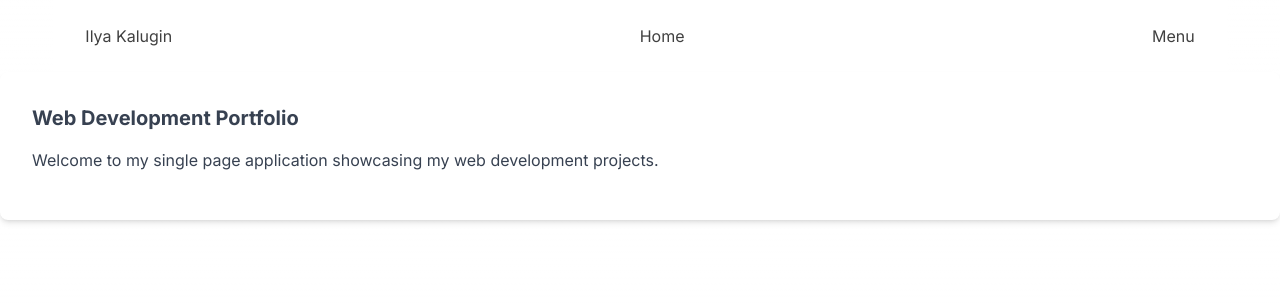
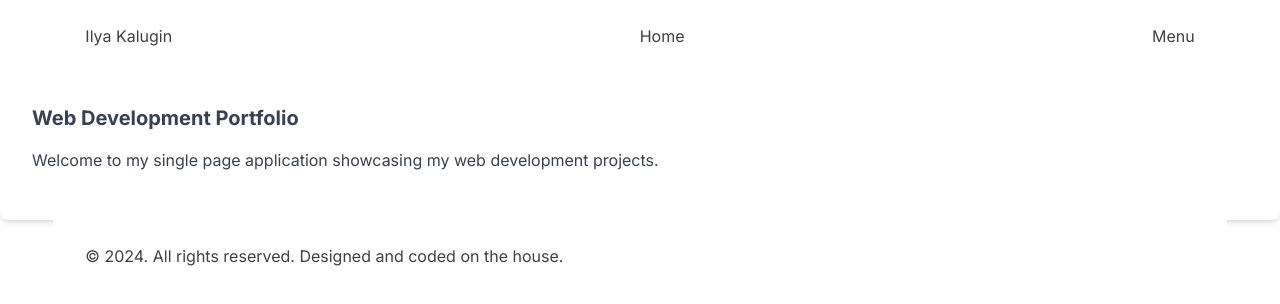
Before and after one commit to devthisnow/my-website, a Next.js app: page /about in a window 1280 px wide. Shown: the top 304 px of the page. Built offline with nearby package versions, Linux system fonts and the light colour scheme.

Commit message:
Content updating phase 2: Image optimization

```diff
--- /dev/null
+++ b/app/components/top-menu-n-footer.js
@@ -0,0 +1,20 @@
+import Link from 'next/link'
+
+export function TopMenu(props) {
+    return (
+        <nav className="flex justify-between w-11/12 m-auto items-center bg-white text-white p-4">
+            <button className="px-4 py-2 rounded-md text-neutral-700 hover:bg-gray-300 focus:outline-none"><Link href="/about">Ilya Kalugin</Link></button>
+            <button className="px-4 py-2 rounded-md text-neutral-700 hover:bg-gray-300 focus:outline-none"><Link href="/">Home</Link></button>
+            <button className="px-4 py-2 rounded-md text-neutral-700 hover:bg-gray-300 focus:outline-none"><Link href="/about">Menu</Link></button>
+        </nav>
+    );
+};
+
+
+export function Footer(props) {
+    return (
+        <div className="flex justify-between w-11/12 m-auto items-center bg-white text-white p-4">
+            <p className="px-4 py-2 rounded-md text-neutral-700 hover:bg-gray-300 focus:outline-none">© 2024. All rights reserved. Designed and coded on the house.</p>
+        </div>
+    );
+};
--- a/app/layout.js
+++ b/app/layout.js
@@ -1,5 +1,5 @@
 import { Inter } from "next/font/google";
-import Link from 'next/link'
+import { TopMenu, Footer } from "./components/top-menu-n-footer";
 import "./globals.css";
 
 const inter = Inter({ subsets: ["latin"] });
@@ -13,12 +13,10 @@ export default function RootLayout({ children }) {
   return (
     <html lang="en">
       <body className={inter.className}>
-        <nav className="flex justify-between w-11/12 m-auto items-center bg-white text-white p-4">
-          <button className="px-4 py-2 rounded-md text-neutral-700 hover:bg-gray-300 focus:outline-none"><Link href="/about">Ilya Kalugin</Link></button>
-          <button className="px-4 py-2 rounded-md text-neutral-700 hover:bg-gray-300 focus:outline-none"><Link href="/">Home</Link></button>
-          <button className="px-4 py-2 rounded-md text-neutral-700 hover:bg-gray-300 focus:outline-none"><Link href="/about">Menu</Link></button>
-        </nav>
-        {children}</body>
+        <TopMenu />
+        {children}
+        <Footer />
+      </body>
     </html>
   );
 }
```
Also changed, not shown: app/components/hero-section.js (+3 -0 lines).
